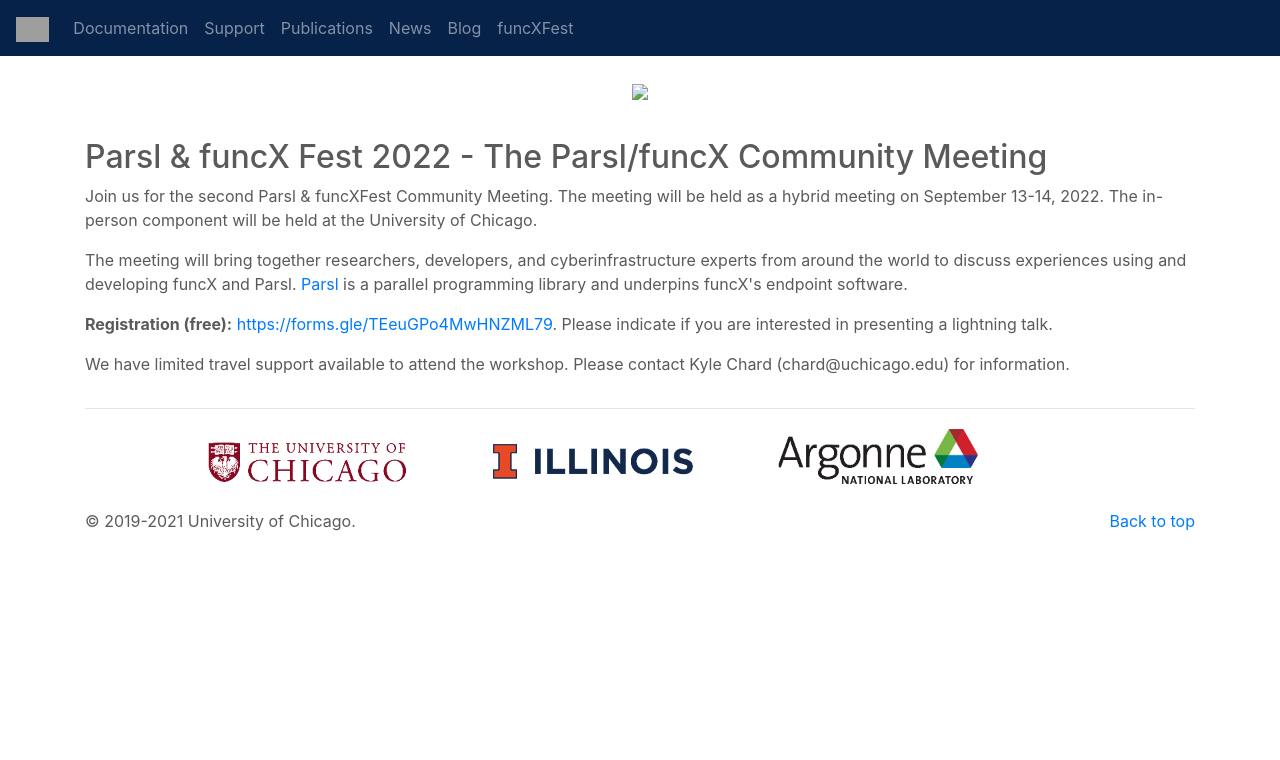
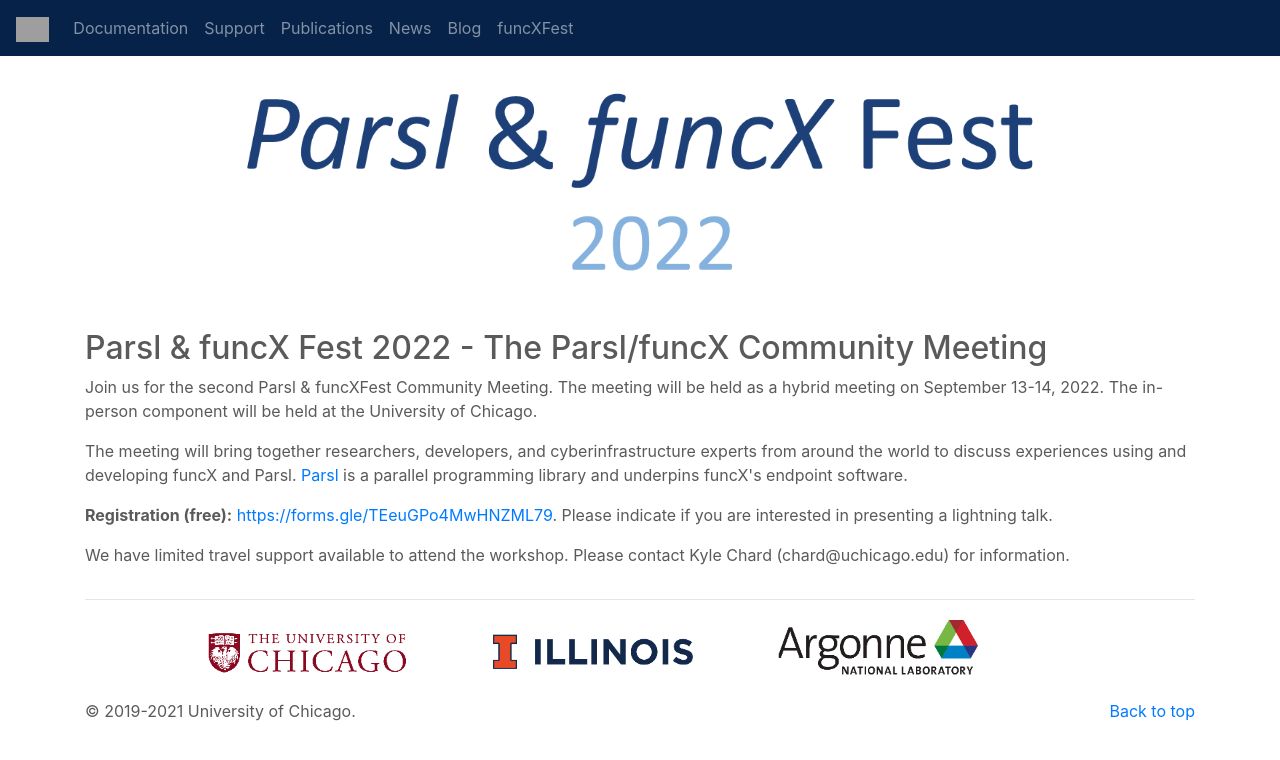
Before and after one commit to funcx-faas/funcx-faas.github.io, a Jekyll site: the page built from funcxfest2022.html, in a window 1280 px wide. Shown: the top 760 px of the page. Built offline with Jekyll 4.4.1, drawn with Linux system fonts in a browser that asks for light colours; grey boxes are pictures that could not be loaded.

Commit message:
Update funcxfest2022.html

```diff
--- a/funcxfest2022.html
+++ b/funcxfest2022.html
@@ -12,7 +12,7 @@
 
 <div class="container support" style="margin-top: 10px;">
 
-	<div style="text-align:center;padding-top: 20px"><p><img width="800" src="funcxfest/2021/parsl-funcxfest-logo-2022.png" /></p></div>
+	<div style="text-align:center;padding-top: 20px"><p><img width="800" src="funcxfest/2022/parsl-funcxfest-logo-2022.png" /></p></div>
   <div class="row" style="padding-top: 20px">
     <div class="col-lg-12">
       <h2>Parsl &amp; funcX Fest 2022 - The Parsl/funcX Community Meeting</h2>
```
